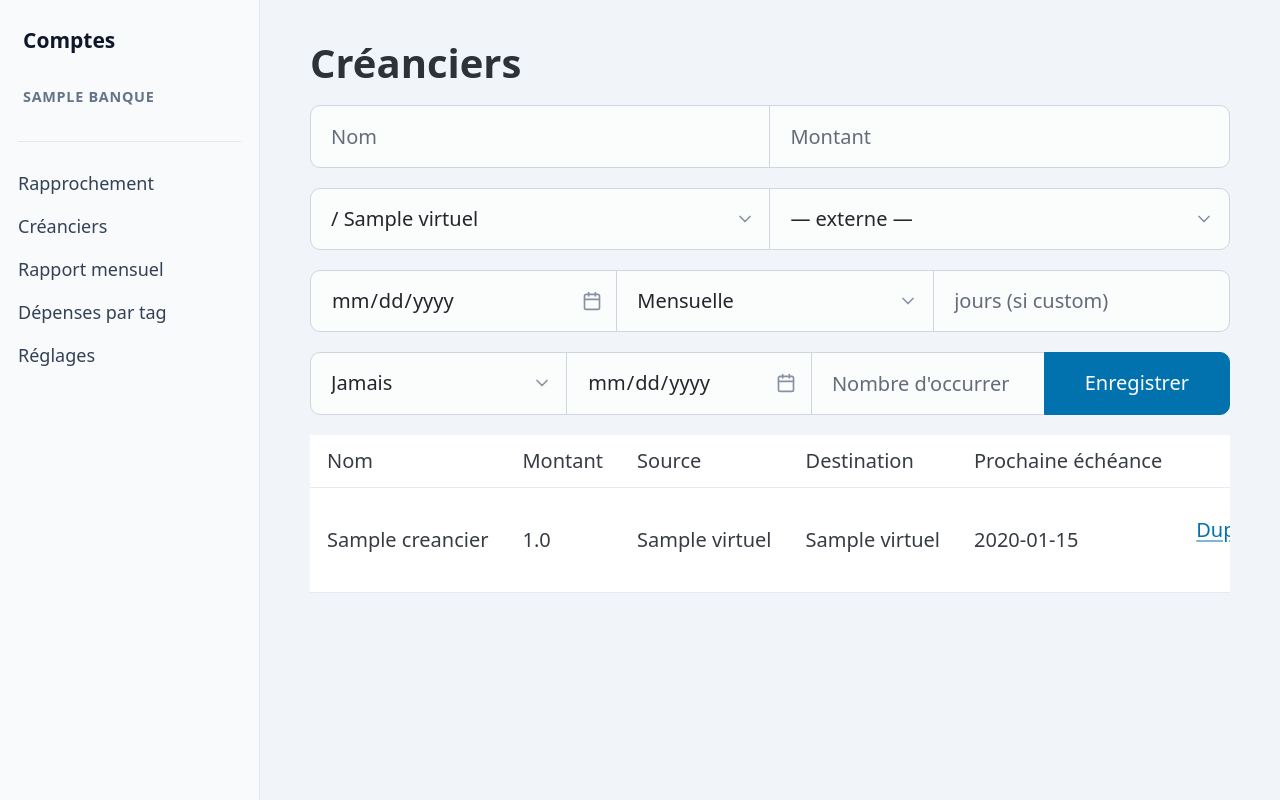
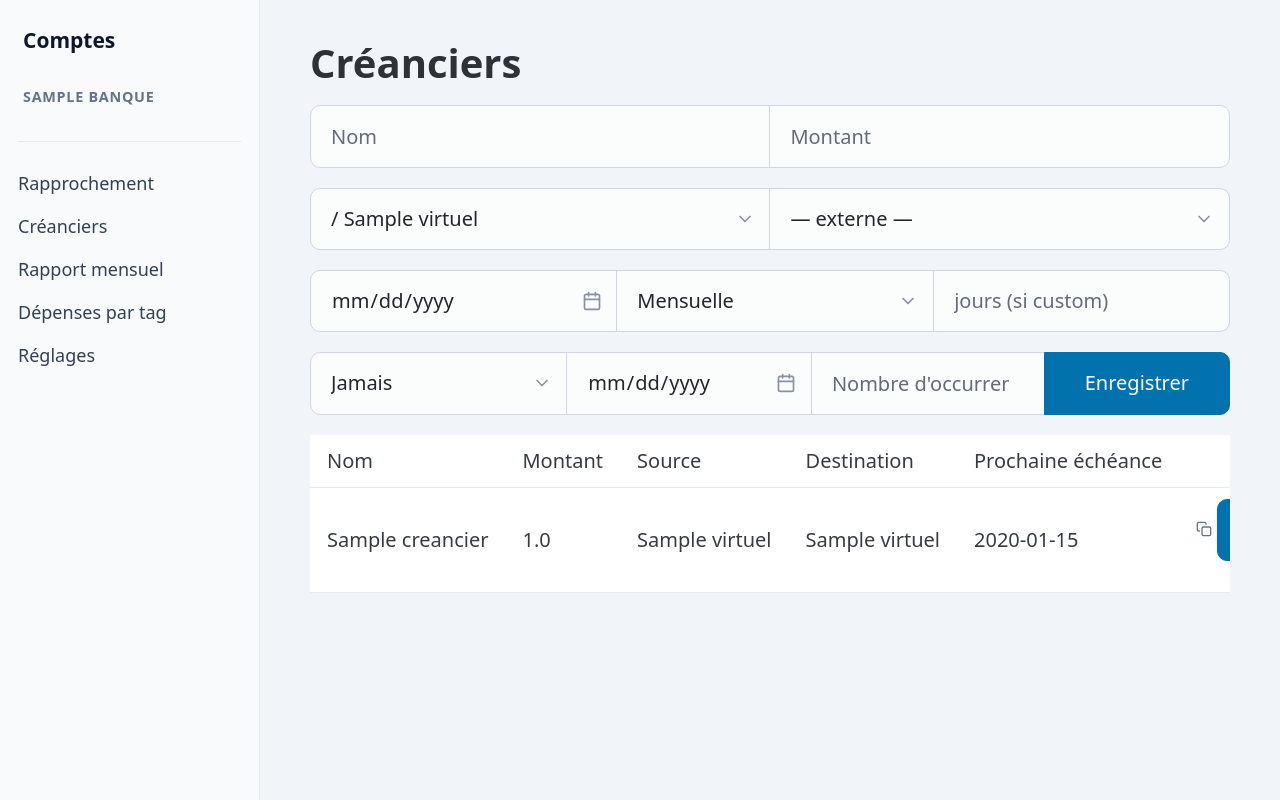
Before and after one commit to DessaiImrane/compteperso, a FastAPI app: page /creanciers in a window 1280 px wide. Run offline with FastAPI, Linux system fonts and the light colour scheme; tables that the repository leaves empty hold one stand-in row (values such as "Sample post"); parts of the project's set-up code (start-up, migrations or seed data) failed here and were passed over; some libraries are stand-ins or nearby versions.

Commit message:
style: replace 'Dupliquer' text link with a standard duplicate icon

```diff
--- /dev/null
+++ b/app/templates/_icons.html
@@ -0,0 +1 @@
+{% macro duplicate_icon() %}<svg xmlns="http://www.w3.org/2000/svg" width="16" height="16" viewBox="0 0 24 24" fill="none" stroke="currentColor" stroke-width="2" stroke-linecap="round" stroke-linejoin="round" aria-hidden="true"><rect x="9" y="9" width="13" height="13" rx="2"></rect><path d="M5 15H4a2 2 0 0 1-2-2V4a2 2 0 0 1 2-2h9a2 2 0 0 1 2 2v1"></path></svg>{% endmacro %}
--- a/app/templates/base.html
+++ b/app/templates/base.html
@@ -70,6 +70,8 @@
     th, td { text-align: left; padding: 0.55rem 0.85rem; }
     tr.row-clickable { cursor: pointer; }
     tr.row-clickable:hover { background: var(--row-hover); }
+    a.icon-link { display: inline-flex; align-items: center; color: #64748b; }
+    a.icon-link:hover { color: var(--accent); }
     thead th { color: #64748b; font-size: 0.78rem; text-transform: uppercase; letter-spacing: .03em; border-bottom: 1px solid var(--sidebar-border); }
     tbody tr { border-bottom: 1px solid #f1f5f9; }
     .num { text-align: right; font-variant-numeric: tabular-nums; }
--- a/app/templates/creanciers/list.html
+++ b/app/templates/creanciers/list.html
@@ -1,4 +1,5 @@
 {% extends "base.html" %}
+{% from "_icons.html" import duplicate_icon %}
 {% block content %}
 <h1>Créanciers</h1>
 <form method="post" action="/creanciers">
@@ -50,7 +51,7 @@
       <td>{{ c.compte_destination.nom if c.compte_destination else "externe" }}</td>
       <td>{{ c.date_prochaine_echeance }}</td>
       <td>
-        <a href="/creanciers/{{ c.id }}/dupliquer">Dupliquer</a>
+        <a class="icon-link" href="/creanciers/{{ c.id }}/dupliquer" title="Dupliquer">{{ duplicate_icon() }}</a>
         {% if c.actif %}
         <form method="post" action="/creanciers/{{ c.id }}/desactiver" style="display:inline">
           <button type="submit">Désactiver</button>
--- a/app/templates/transactions/list.html
+++ b/app/templates/transactions/list.html
@@ -1,4 +1,5 @@
 {% extends "base.html" %}
+{% from "_icons.html" import duplicate_icon %}
 {% block content %}
 <h1>{{ compte.nom }} — transactions</h1>
 <p class="num">
@@ -35,7 +36,7 @@
           <input type="checkbox" onchange="this.form.submit()" {% if tx.pointe %}checked{% endif %}>
         </form>
       </td>
-      <td><a href="/transactions/{{ tx.id }}/dupliquer">Dupliquer</a></td>
+      <td><a class="icon-link" href="/transactions/{{ tx.id }}/dupliquer" title="Dupliquer">{{ duplicate_icon() }}</a></td>
     </tr>
   {% endfor %}
   </tbody>
```
